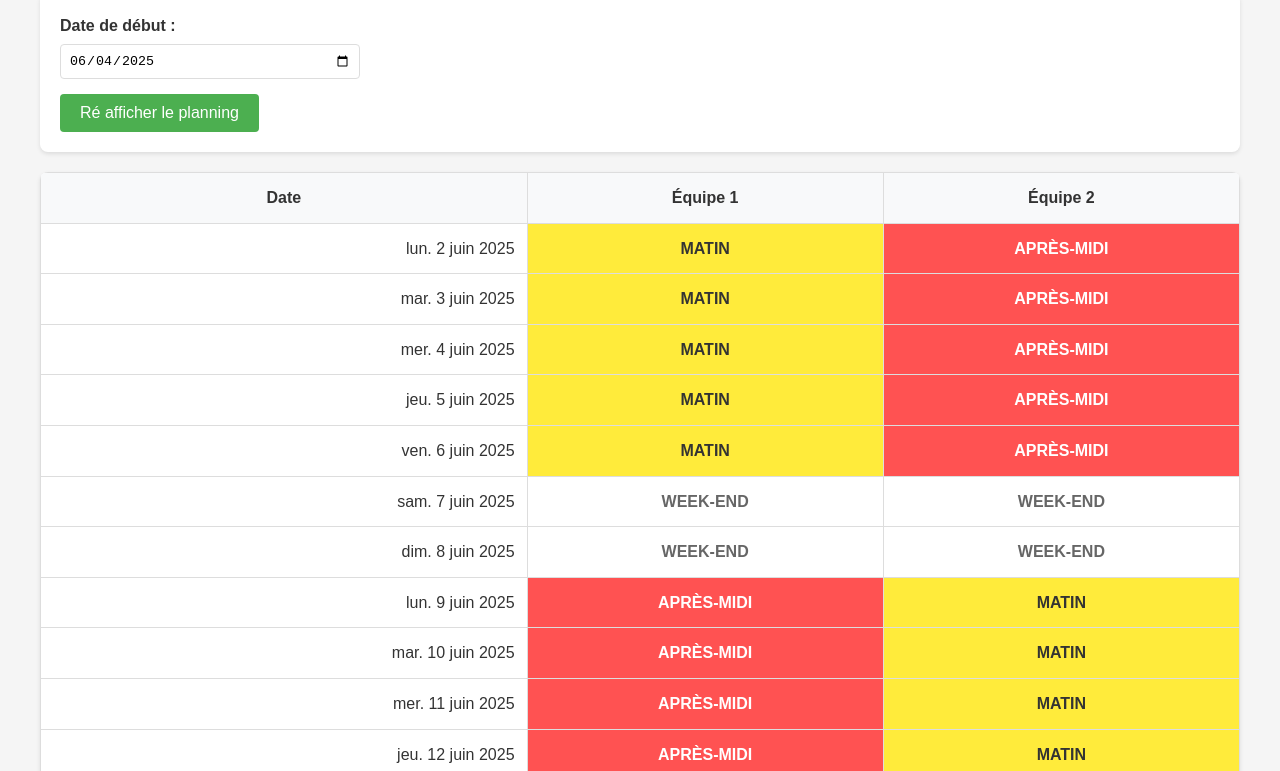
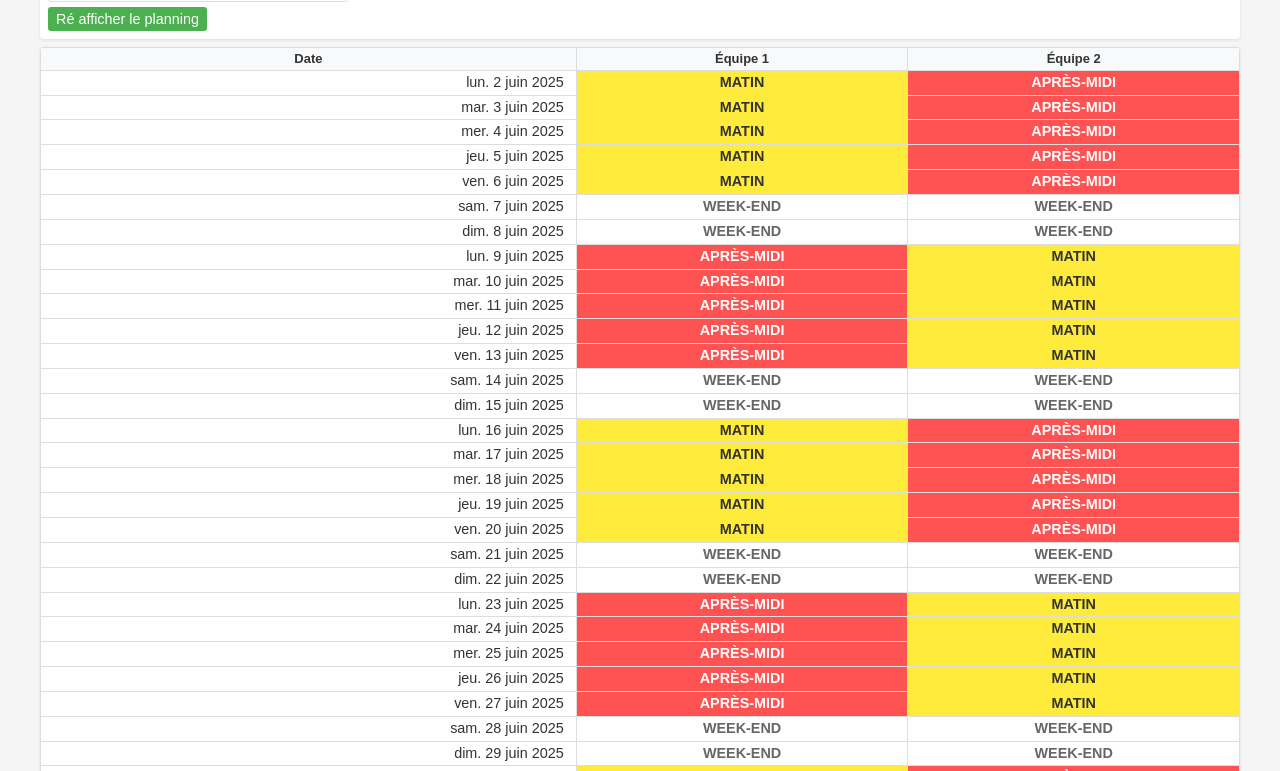
Before and after one commit to NicoWithManyO/planning2x8, a plain HTML site: page index.html in a window 1280 px wide. Shown: the part 98-869 px from the top of the page. Drawn offline with Linux system fonts and the light colour scheme.

Commit message:
Refactor styles in index.html for improved layout and readability, including adjustments to padding, margins, and font sizes across various elements.

```diff
--- a/index.html
+++ b/index.html
@@ -21,8 +21,8 @@
 
         body {
             font-family: Arial, sans-serif;
-            line-height: 1.6;
-            padding: 20px;
+            line-height: 1.2;
+            padding: 10px;
             background-color: var(--background-color);
             color: var(--text-color);
         }
@@ -34,34 +34,36 @@
 
         h1 {
             text-align: center;
-            margin-bottom: 20px;
+            margin-bottom: 10px;
+            font-size: 1.3em;
         }
 
         .controls {
             background-color: white;
-            padding: 20px;
-            border-radius: 8px;
-            margin-bottom: 20px;
-            box-shadow: 0 2px 4px rgba(0,0,0,0.1);
+            padding: 8px;
+            border-radius: 4px;
+            margin-bottom: 8px;
+            box-shadow: 0 1px 3px rgba(0,0,0,0.1);
             position: sticky;
-            top: 20px;
+            top: 10px;
             z-index: 100;
         }
 
         .form-group {
-            margin-bottom: 15px;
+            margin-bottom: 5px;
         }
 
         label {
             display: block;
-            margin-bottom: 5px;
+            margin-bottom: 2px;
             font-weight: bold;
+            font-size: 0.9em;
         }
 
         input {
-            padding: 8px;
+            padding: 4px;
             border: 1px solid var(--border-color);
-            border-radius: 4px;
+            border-radius: 3px;
             width: 100%;
             max-width: 300px;
         }
@@ -69,11 +71,11 @@
         button {
             background-color: #4CAF50;
             color: white;
-            padding: 10px 20px;
+            padding: 4px 8px;
             border: none;
-            border-radius: 4px;
+            border-radius: 3px;
             cursor: pointer;
-            font-size: 16px;
+            font-size: 0.9em;
             transition: background-color 0.3s;
         }
 
@@ -85,25 +87,30 @@
             width: 100%;
             border-collapse: collapse;
             background-color: white;
-            box-shadow: 0 2px 4px rgba(0,0,0,0.1);
-            border-radius: 8px;
+            box-shadow: 0 1px 3px rgba(0,0,0,0.1);
+            border-radius: 4px;
             overflow: hidden;
+            font-size: 0.9em;
         }
 
         .schedule-table th,
         .schedule-table td {
-            padding: 12px;
+            padding: 4px 8px;
             border: 1px solid var(--border-color);
+            line-height: 1.1;
         }
 
         .schedule-table td:first-child {
             text-align: right;
             font-weight: 500;
+            white-space: nowrap;
+            padding-right: 12px;
         }
 
         .schedule-table td:not(:first-child) {
             text-align: center;
             font-weight: bold;
+            padding: 4px 2px;
         }
 
         .schedule-table th {
@@ -112,6 +119,8 @@
             position: sticky;
             top: 0;
             z-index: 10;
+            padding: 4px 8px;
+            font-size: 0.9em;
         }
 
         .morning {
@@ -130,11 +139,12 @@
 
         .loading {
             text-align: center;
-            padding: 20px;
-            height: 50px;
-            margin-top: 20px;
+            padding: 4px;
+            height: 20px;
+            margin-top: 4px;
             background-color: var(--background-color);
             opacity: 0.7;
+            font-size: 0.8em;
         }
 
         @media (max-width: 768px) {
```
